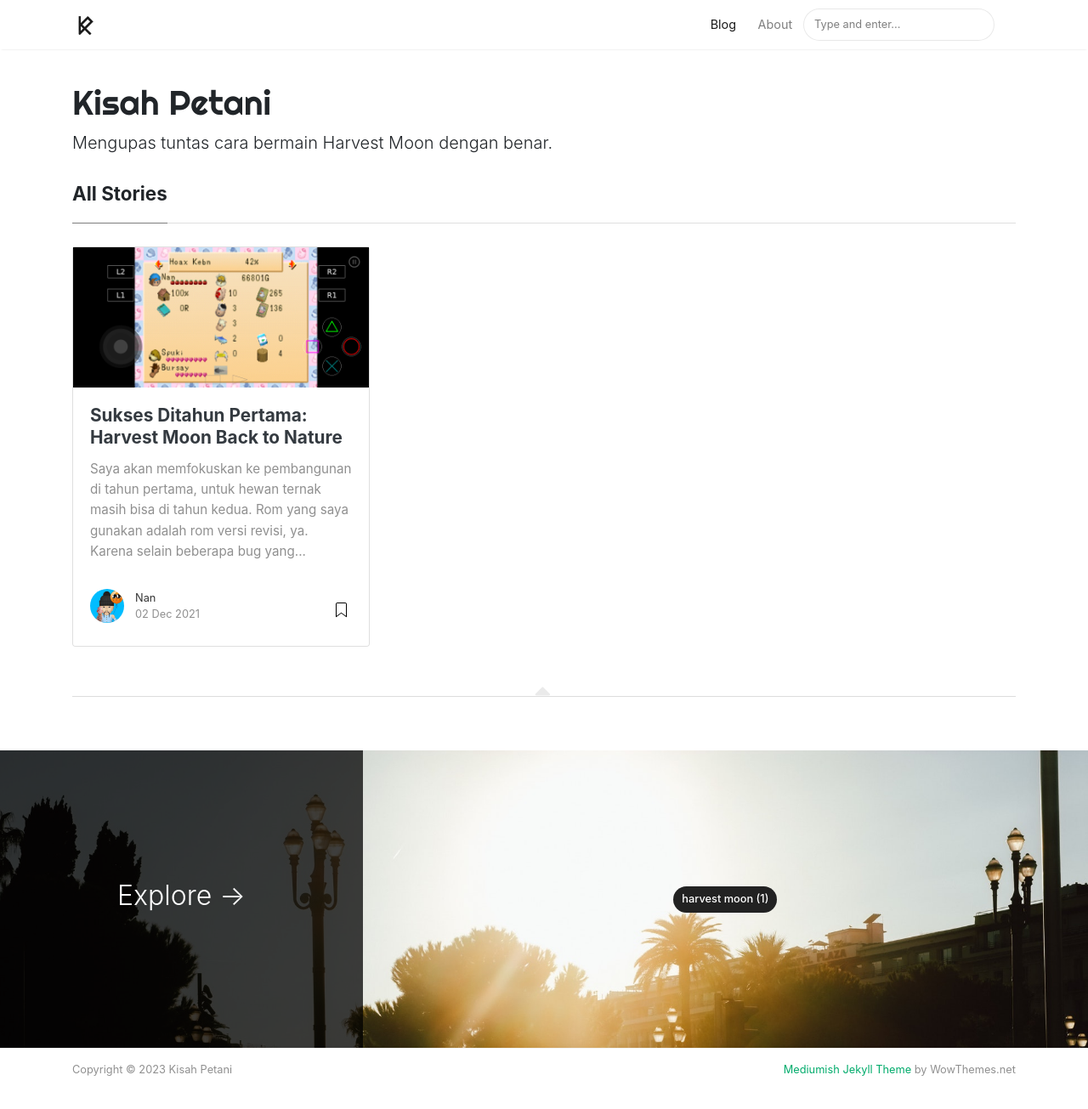
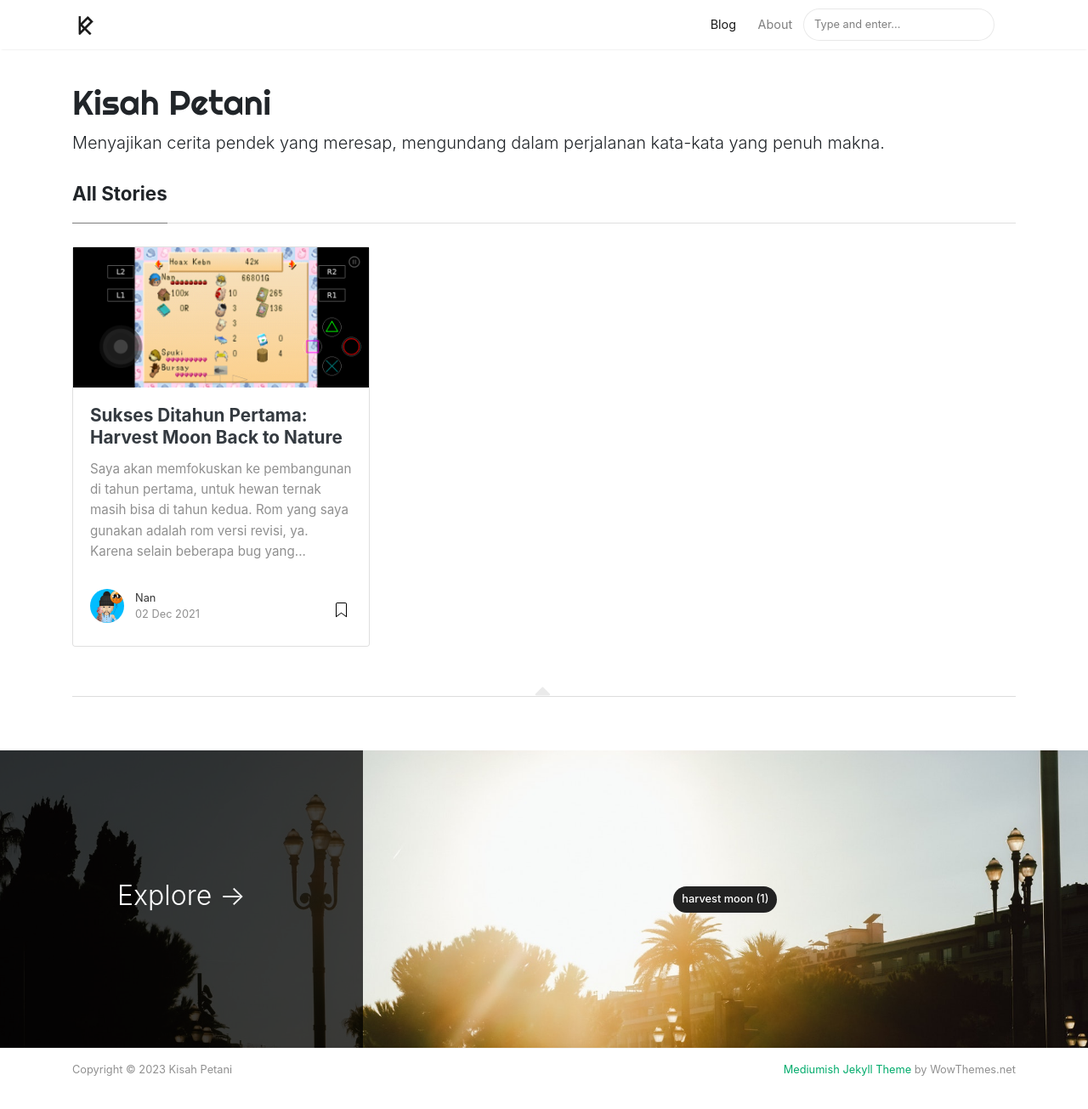
Before and after one commit to kisahpetani/kisahpetani.github.io, a Jekyll site: the page built from index.html, in a window 1280 px wide and 1342 px high. Shown: the top 1305 px of the window at 85% size. Built offline with Jekyll 4.4.1, drawn with Linux system fonts in a browser that asks for light colours; nearby versions of some CDN libraries; the list of posts is cut into pages by our own code.

Commit message:
Update _config.yml

```diff
--- a/_config.yml
+++ b/_config.yml
@@ -1,7 +1,7 @@
 # Site
 name: "Kisah Petani"
 title: "Kisah Petani"
-description: "Mengupas tuntas cara bermain Harvest Moon dengan benar."
+description: "Menyajikan cerita pendek yang meresap, mengundang dalam perjalanan kata-kata yang penuh makna."
 logo: 'assets/images/logo.png'
 favicon: 'assets/images/logo.png'
 baseurl: ''
```
